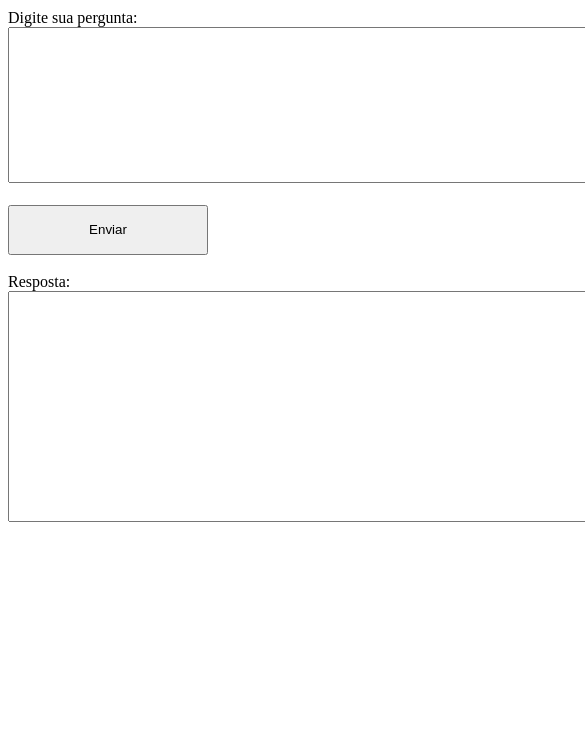
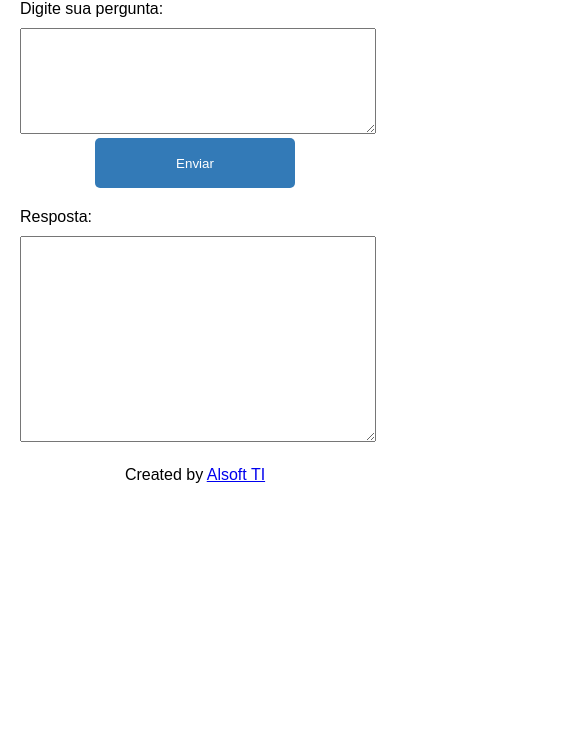
Before and after one commit to amadeusabino/AskGPT_API_FE, a plain HTML site: page static/index.html in a window 390 px wide. Shown: the part 108-844 px from the top of the page, 585 px wide, since content can reach past the window. Drawn offline with nearby package versions, Linux system fonts and the light colour scheme; files that its build step writes are made by us from their sources.

Commit message:
Uso de CSS para deixar a tela mais agradável e responsiva

```diff
--- a/static/index.html
+++ b/static/index.html
@@ -3,51 +3,44 @@
 <head>
 	<link rel="shortcut icon" href="static/favicon.ico">
 	<title>Pergunte ao GPT OpenAI API</title>
+	<meta name="viewport" content="width=device-width, initial-scale=1.0">
+	<link rel="stylesheet" href="static/styles.css">
 	<script src="https://code.jquery.com/jquery-3.6.0.min.js"></script>
-	<style>
-      body {
-        background-image: url("static/BackGround.png");
-        background-size: cover;
-      }
-    </style>
 </head>
 <body>
 	<h1>Use a API Completion da OpenAI</h1>
 	<form>
-		<label for="question">Digite sua pergunta:</label> <br>
-		<!-- <input type="text" size=80 id="question" name="question"><br><br> -->
-		<textarea rows="10" cols="80" id="question" name="question"></textarea> <br><br>
-		<button type="button" id="button" onclick="chamarAPI()" style="width:200px; height:50px;"> Enviar </button>
-		<!-- <script>
-			$(document).on("keypress", "form", function(event) {
-				return event.keyCode != 13;
-			});
-		</script> -->
-		<script>
-			// Capturando o evento de pressionar tecla no campo de input
-			document.getElementById("button").addEventListener("keydown", function(event) {
-			  // Verificando se a tecla pressionada é o "Enter"
-			  if (event.key === "Enter") {
-				// Chamando o método de clique do botão
-				document.getElementById("button").click();
-			  }
-			});
-		  </script>
+		<label for="question">Digite sua pergunta:</label>
+		<textarea id="question" name="question"></textarea>
+		<div class="button-container">
+			<button type="button" id="button" onclick="chamarAPI()">Enviar</button>
+		</div>
 	</form>
-	<br>
+
 	<div>
-		<label> Resposta: </label> <br>
-		<textarea rows="15" cols="80" id="result"></textarea>
+		<label>Resposta:</label>
+		<textarea id="result" readonly></textarea>
 	</div>
+
+	<footer>
+		<p>Created by <a href="http://www.alsoft-ti.com.br"> Alsoft TI</a></p>
+	</footer>
 
 	<script>
 		function chamarAPI() {
 			var question = document.getElementById("question").value;
-			document.getElementById("result").innerHTML = 'Aguardando resposta ....';
+			document.getElementById("result").innerHTML = 'Aguardando resposta....';
 			$.get("/ask", {question: question}, function(data){
 				document.getElementById("result").innerHTML = data;
 			});
 		}
+
+		document.getElementById("button").addEventListener("keydown", function(event) {
+			if (event.key === "Enter") {
+				document.getElementById("button").click();
+			}
+		});
 	</script>
+
 </body>
 </html>
--- /dev/null
+++ b/static/styles.css
@@ -0,0 +1,60 @@
+/* styles.css */
+
+body {
+	background-image: url("BackGround.png");
+	background-size: cover;
+	margin: 0;
+	padding: 20px;
+	font-family: Arial, sans-serif;
+}
+
+h1 {
+	font-size: 24px;
+}
+
+form {
+	margin-bottom: 20px;
+}
+
+label {
+	display: block;
+	margin-bottom: 10px;
+}
+
+textarea {
+	width: 100%;
+	height: 100px;
+	resize: vertical;
+}
+
+footer {
+	text-align: center;
+	margin-top: 20px;
+}
+
+.button-container {
+	display: flex;
+	justify-content: center;
+}
+
+#button {
+	width: 200px;
+	height: 50px;
+	background-color: #337ab7;
+	color: #fff;
+	border: none;
+	border-radius: 5px;
+	cursor: pointer;
+}
+
+#result {
+	width: 100%;
+	height: 200px;
+	resize: vertical;
+}
+
+@media only screen and (max-width: 600px) {
+	body {
+		background-image: none;
+	}
+}
```
